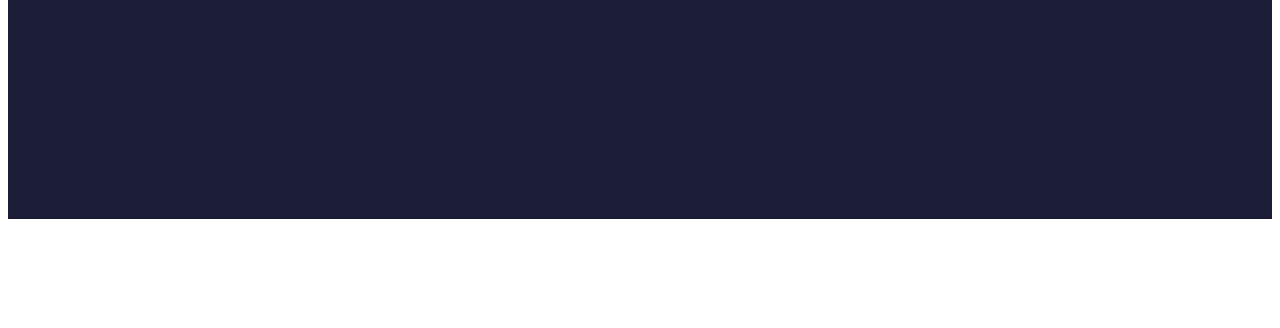
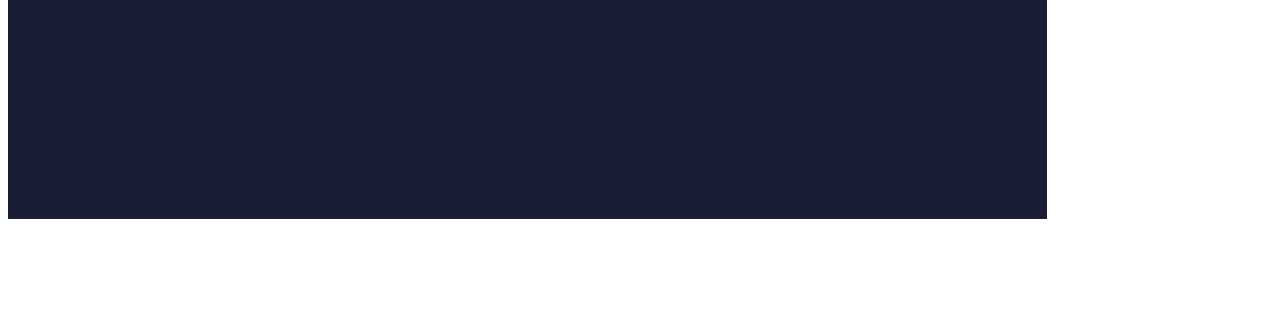
Before and after one commit to Axure0/World-Zero, a plain HTML site: page index.html in a window 1280 px wide. Shown: the part 472-800 px from the top of the page. Drawn offline with Linux system fonts and the light colour scheme.

Commit message:
Update style.css

```diff
--- a/style.css
+++ b/style.css
@@ -5,7 +5,7 @@ body {
   font-size: 14px;
 }
 .v13_11 {
-  width: 100%;
+  width: 1039px;
   height: 683px;
   background: rgba(255,255,255,1);
   opacity: 1;
@@ -15,7 +15,7 @@ body {
   overflow: hidden;
 }
 .v5_4 {
-  width: 100%;
+  width: 1039px;
   height: 683px;
   background: url("../images/v5_4.png");
   background-repeat: no-repeat;
@@ -28,7 +28,7 @@ body {
   overflow: hidden;
 }
 .v1_2 {
-  width: 100%;
+  width: 1039px;
   height: 683px;
   background: rgba(27,29,54,1);
   opacity: 1;
```
